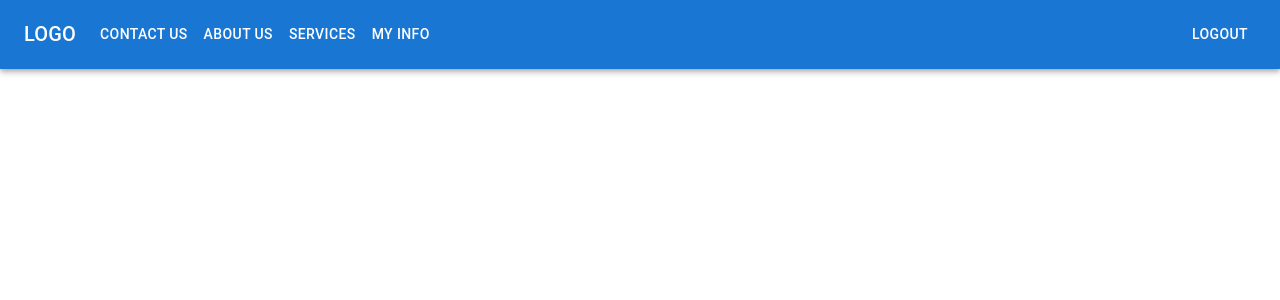
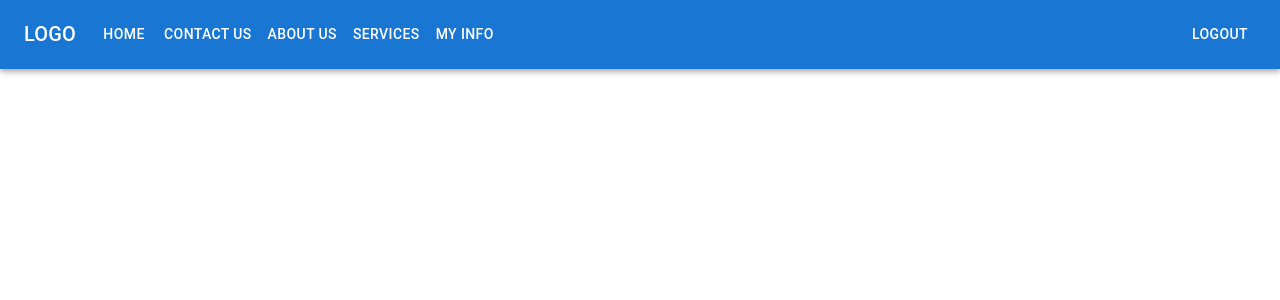
Before and after one commit to MajdHarbb/React-Sign-In-Sign-Up-, a React (Create React App) app: page /home in a window 1280 px wide. Shown: the top 300 px of the page. Built offline with nearby package versions, Linux system fonts and the light colour scheme.

Commit message:
responsive routes

```diff
--- a/src/components/NavbarComponent.js
+++ b/src/components/NavbarComponent.js
@@ -7,15 +7,11 @@ import Typography from "@mui/material/Typography";
 import Menu from "@mui/material/Menu";
 import MenuIcon from "@mui/icons-material/Menu";
 import Container from "@mui/material/Container";
-import Avatar from "@mui/material/Avatar";
 import Button from "@mui/material/Button";
-import Tooltip from "@mui/material/Tooltip";
 import MenuItem from "@mui/material/MenuItem";
-import { Navigate } from "react-router-dom";
 import { useNavigate } from "react-router-dom";
 
-const pages = ["Products", "Pricing", "Blog"];
-const settings = ["Profile", "Account", "Dashboard", "Logout"];
+
 
 const ResponsiveAppBar = () => {
     const [anchorElNav, setAnchorElNav] = React.useState(null);
@@ -35,6 +31,12 @@ const ResponsiveAppBar = () => {
 
     const handleCloseUserMenu = () => {
         setAnchorElUser(null);
+    };
+
+    const handleCloseNavMenuHome = () => {
+        setAnchorElNav(null);
+        let path = `/home`;
+        navigate(path);
     };
 
     const handleCloseNavMenuContactUs = () => {
@@ -102,11 +104,22 @@ const ResponsiveAppBar = () => {
                                 display: { xs: "block", md: "none" },
                             }}
                         >
-                            {pages.map((page) => (
-                                <MenuItem key={page} onClick={handleCloseNavMenu}>
-                                    <Typography textAlign="center">heyeyeyeyy</Typography>
-                                </MenuItem>
-                            ))}
+
+                            <MenuItem key="Home" onClick={handleCloseNavMenuHome}>
+                                <Typography textAlign="center">Home</Typography>
+                            </MenuItem>
+                            <MenuItem key="Contact Us" onClick={handleCloseNavMenuContactUs}>
+                                <Typography textAlign="center">Contact Us</Typography>
+                            </MenuItem>
+                            <MenuItem key="About Us" onClick={handleCloseNavMenuAboutUs}>
+                                <Typography textAlign="center">About Us</Typography>
+                            </MenuItem>
+                            <MenuItem key="Services" onClick={handleCloseNavMenuServices}>
+                                <Typography textAlign="center">Services</Typography>
+                            </MenuItem>
+                            <MenuItem key="My Info" onClick={handleCloseNavMenuMyInfo}>
+                                <Typography textAlign="center">My Info</Typography>
+                            </MenuItem>
                         </Menu>
                     </Box>
                     <Typography
@@ -118,6 +131,14 @@ const ResponsiveAppBar = () => {
                         LOGO
                     </Typography>
                     <Box sx={{ flexGrow: 1, display: { xs: "none", md: "flex" } }}>
+
+                    <Button
+                            key="Home"
+                            onClick={handleCloseNavMenuHome}
+                            sx={{ my: 2, color: "white", display: "block" }}>
+                            Home
+                        </Button>
+
                         <Button
                             key="Contact Us"
                             onClick={handleCloseNavMenuContactUs}
```
